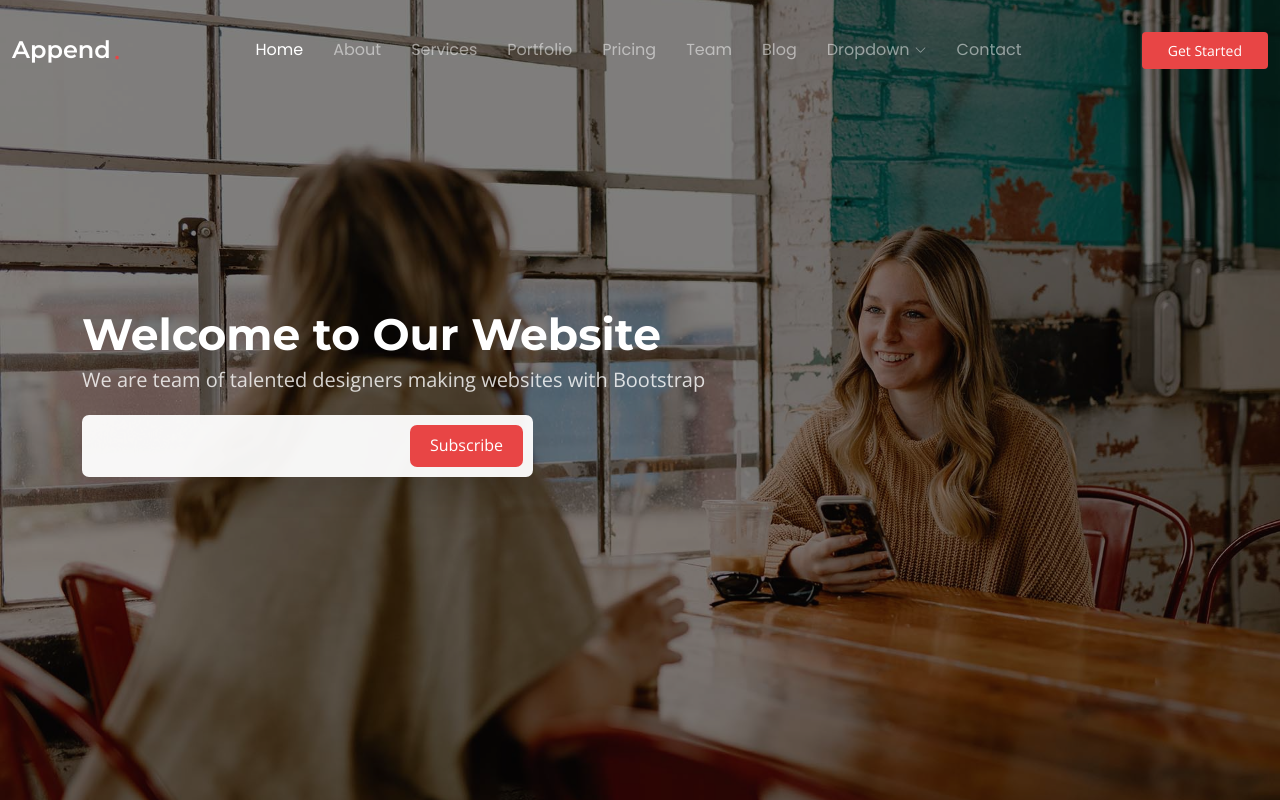
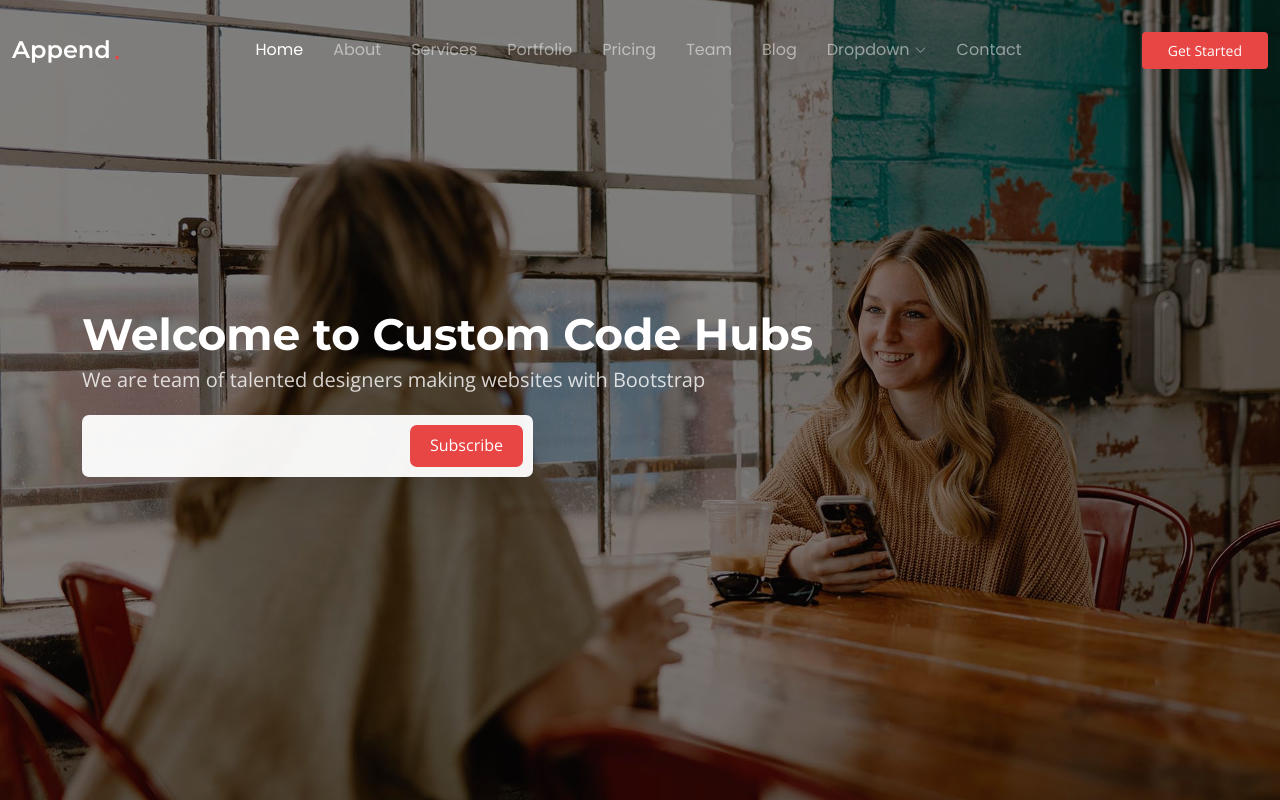
Before and after one commit to khadersha-shaik/khadersha-shaik.github.io, a plain HTML site: page index.html in a window 1280 px wide. Shown: the top 800 px of the page. Drawn offline with nearby package versions, Linux system fonts and the light colour scheme.

Commit message:
Update index.html

```diff
--- a/index.html
+++ b/index.html
@@ -93,7 +93,7 @@
       <div class="container">
         <div class="row">
           <div class="col-lg-10">
-            <h2 data-aos="fade-up" data-aos-delay="100">Welcome to Our Website</h2>
+            <h2 data-aos="fade-up" data-aos-delay="100">Welcome to  Custom Code Hubs</h2>
             <p data-aos="fade-up" data-aos-delay="200">We are team of talented designers making websites with Bootstrap</p>
           </div>
           <div class="col-lg-5" data-aos="fade-up" data-aos-delay="300">
```
